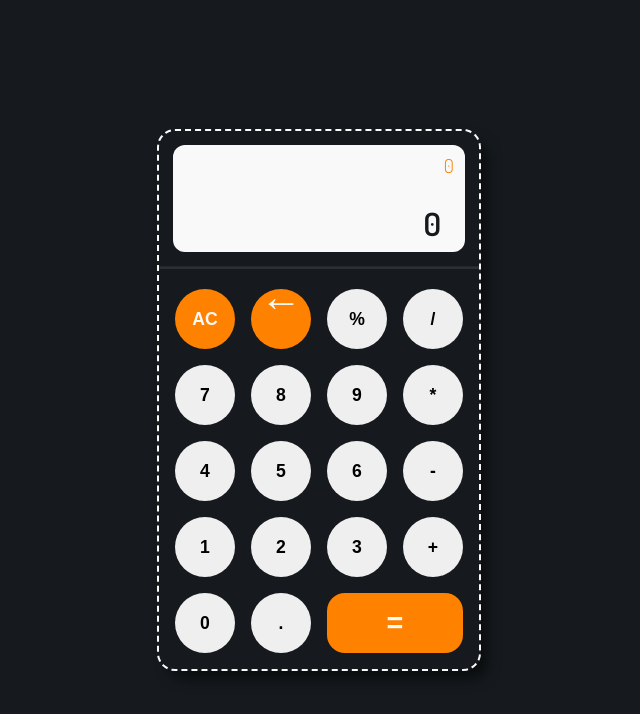
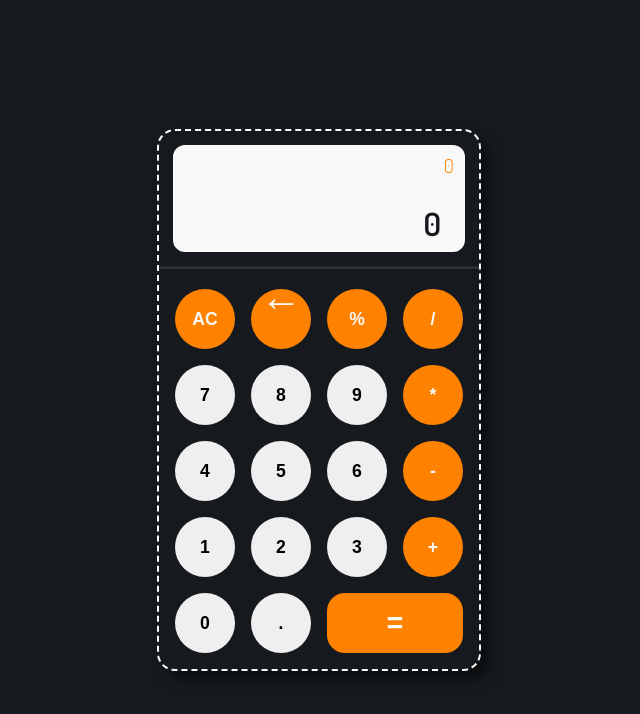
Before and after one commit to bentekku/calculator, a plain HTML site: page index.html in a window 1280 px wide. Shown: the whole page, without its empty margins (321-961 px from the left). Drawn offline with Linux system fonts and the light colour scheme.

Commit message:
Fix `CSS` and complete project

```diff
--- a/style/style.css
+++ b/style/style.css
@@ -1,9 +1,10 @@
 @import url('https://fonts.googleapis.com/css2?family=Dosis:wght@300;400;600&display=swap');
 
 :root{
+    /* bg color */
     --dark-color: #161a1e;
 
-
+    /*  for accent and text color */
     --text-color: #ff8100;
     --light-color: #F9F9F9;
 }
@@ -39,7 +40,6 @@ main
 .container {
     max-height: 550px;
     max-width: 350px;
-    /* background-color: aliceblue; */
 
     border: .15rem dashed var(--light-color);
     border-radius: 18px;
@@ -160,7 +160,7 @@ button:hover {
     box-shadow: 5px 7px 5px -2px rgba(0,0,0,0.43);
 }
 
-#btn-all-clear, #btn-delete, #btn-percentage, #btn-divide, #btn-multiply, #btn-subtract, #btn-plus, #btn-equals{
+#btn-all-clear, #btn-delete, #btn-equals, .operator {
     color: var(--light-color);
     background-color: var(--text-color);
 }
```
